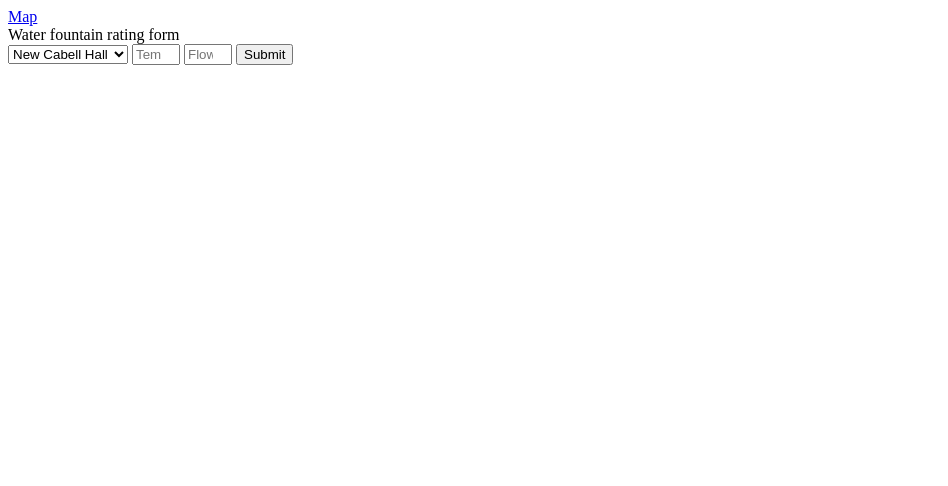
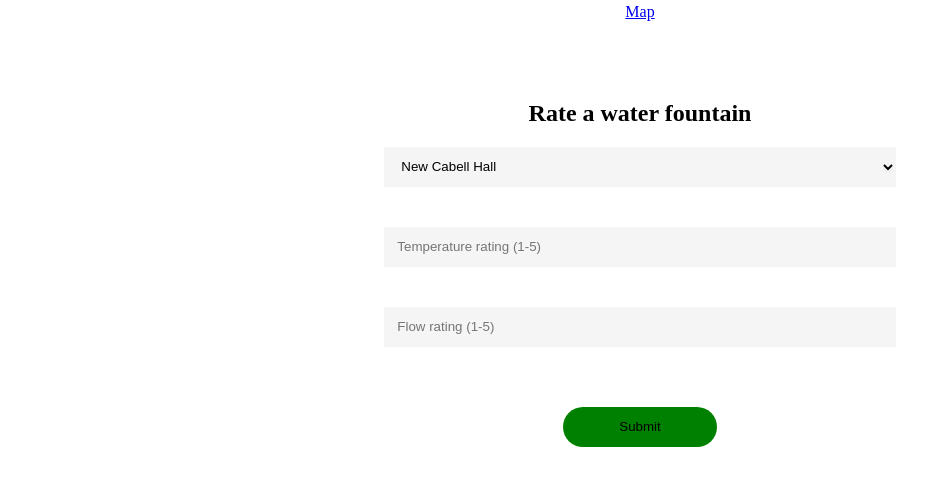
Before and after one commit to emmittjames/UVAWater, a plain HTML site: page ratingForm.html in a window 1280 px wide. Shown: the whole page, without its empty margins (0-948 px from the left). Drawn offline with Linux system fonts and the light colour scheme.

Commit message:
Water fountain rating form looking decent

```diff
--- a/formScript.js
+++ b/formScript.js
@@ -8,4 +8,6 @@ function collectData(){
 
     let fountain = document.getElementById("fountain").value
     console.log(fountain)
+
+    alert("Your response has been recorded. Thank you!")
 }
--- a/formStyles.css
+++ b/formStyles.css
@@ -0,0 +1,57 @@
+*, *::before, *::after{
+    box-sizing: border-box;
+}
+
+header{
+    display:flex;
+    justify-content: center;
+    align-items: center;
+    position: absolute;
+    top: 0;
+    left: 0;
+    right: 0;
+    padding-top: 0.2em;
+    padding-bottom: 0.2em;
+    height: auto;
+}
+
+body{
+    display: flex;
+    justify-content: center;
+    margin-top: 10vh;
+    height: 95vh;
+}
+
+form{
+    display: flex;
+    flex-direction: column;
+    align-items: center;
+    width: 40vw;
+}
+
+form h2{
+    justify-content: center;
+    align-items: center;
+}
+
+form select, input{
+    width: 100%;
+    height: 3em;
+    margin-top: 0vh;
+    margin-bottom: 5vh;
+    padding-left: 1em;
+    outline: none;
+    border: none;
+    background: #f5f5f5
+}
+
+form button{
+    height: 3em;
+    width: 30%;
+    margin: 20px auto 0;
+    border-radius: 30px;
+    background: green;
+    border: none;
+    outline: none;
+    cursor: pointer;
+}
--- a/ratingForm.html
+++ b/ratingForm.html
@@ -6,22 +6,22 @@
     <meta name="viewport" content="width=device-width, initial-scale=1.0">
     <link rel="stylesheet" href="formStyles.css">
     <script src = "formScript.js"></script>
-    <title>Document</title>
+    <title>Water fountain rating form</title>
 </head>
 <body>
     <header>
         <div><a href="index.html">Map</a></div>
     </header>
     <form onsubmit = "collectData()">
-        <div>Water fountain rating form</div>
+        <h2>Rate a water fountain</h2>
         <select name="fountain" id="fountain">
             <option value="New Cabell Hall">New Cabell Hall</option>
             <option value="Rice Hall">Rice Hall</option>
             <option value="Clemons Library">Clemons Library</option>
         </select>
         <input type="number" id="temp" name="temp" placeholder="Temperature rating (1-5)" min="1" max="5">
-        <input type="number" id="flow" name="flow" placeholder="Flow ratin (1-5)" min="1" max="5">
-        <button type="submit">Submit</button>
+        <input type="number" id="flow" name="flow" placeholder="Flow rating (1-5)" min="1" max="5">
+        <button type="submit" id="submit">Submit</button>
     </form>
 </body>
 </html>
--- a/styles.css
+++ b/styles.css
@@ -1,4 +1,22 @@
+*, *::before, *::after{
+    box-sizing: border-box;
+}
+
+header{
+    display:flex;
+    justify-content: center;
+    align-items: center;
+    position: absolute;
+    top: 0;
+    left: 0;
+    right: 0;
+    padding-top: 0.2em;
+    padding-bottom: 0.2em;
+    height: auto;
+}
+
 #map {
     height: 95vh;
     width: 100%;
+    margin-top: 5vh;
 }
```
